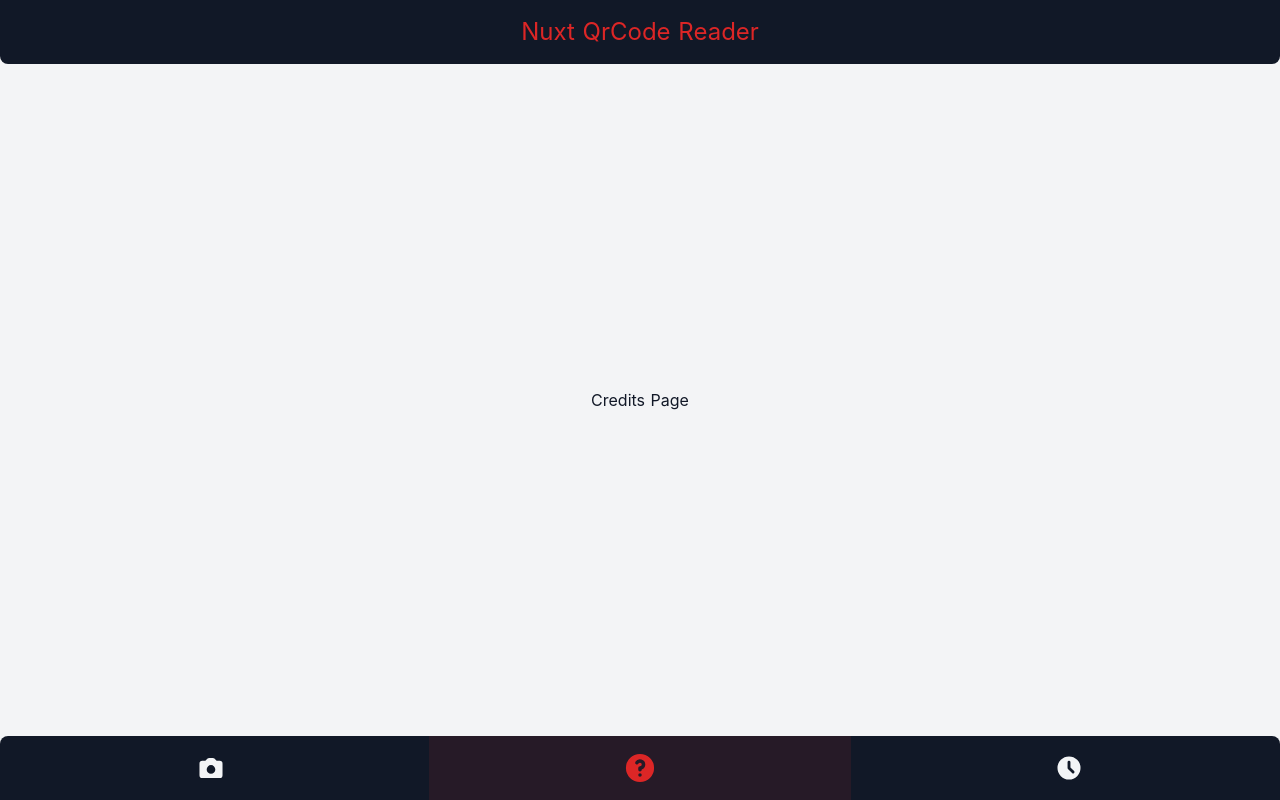
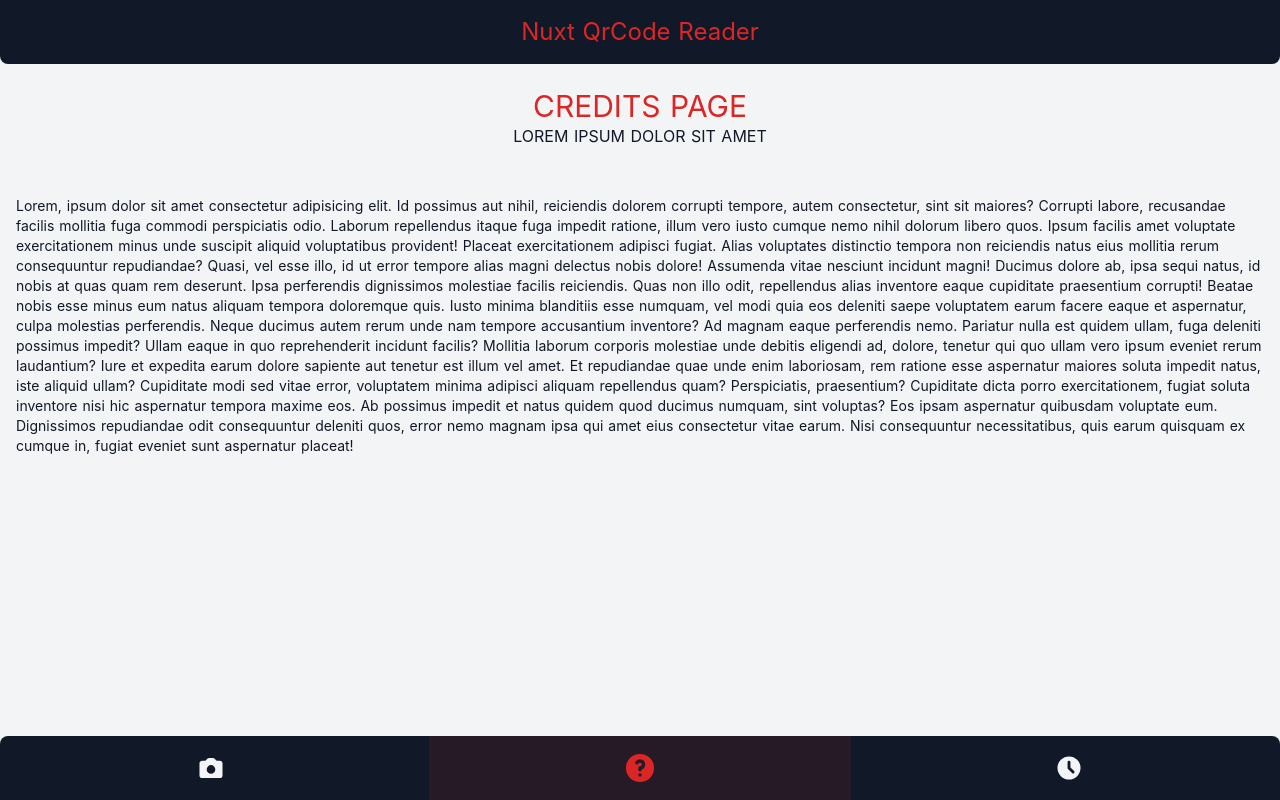
Before and after one commit to Marco-S117/nuxt-tailwind-qrcode-reader, a Nuxt app: page /credits in a window 1280 px wide. Built offline with nearby package versions, Linux system fonts and the light colour scheme; what vue-qrcode-reader would draw is missing.

Commit message:
Sistemato template delle pagine e creato file css per le transizioni

```diff
--- /dev/null
+++ b/assets/css/transitions.css
@@ -0,0 +1,43 @@
+.page-enter-active,
+.page-leave-active {
+  transition: all 0.8s ease-in-out;
+}
+
+.page-enter-active h1,
+.page-leave-active h1 {
+  transition: opacity 0.4s ease-in-out, transform 0.4s ease-in-out;
+}
+
+.page-enter-active h2,
+.page-leave-active h2 {
+  transition: opacity 0.4s ease-in-out, transform 0.4s ease-in-out;
+  transition-delay: 0.2s;
+}
+
+.page-enter-active .t-content,
+.page-leave-active .t-content {
+  transition: opacity 0.4s ease-in-out, transform 0.4s ease-in-out;
+  transition-delay: 0.6s;
+}
+
+.page-enter h1,
+.page-leave-active h1,
+.page-enter h2,
+.page-leave-active h2,
+.page-enter .t-content,
+.page-leave-active .t-content {
+  opacity: 0;
+  transform: translateY(-10px);
+}
+
+
+.fade-enter-active,
+.fade-leave-active {
+  transition: opacity 0.4s ease-in-out;
+}
+
+.fade-enter,
+.fade-leave-active,
+.fade-leave-to {
+  opacity: 0;
+}
--- a/components/AppMain.vue
+++ b/components/AppMain.vue
@@ -1,6 +1,6 @@
 <template>
-  <main class="flex items-center justify-center px-4 text-gray-900">
-    <nuxt />
+  <main class="text-gray-900">
+    <nuxt class="px-4 pt-6 pb-24" />
   </main>
 </template>
 
--- a/layouts/default.vue
+++ b/layouts/default.vue
@@ -34,17 +34,6 @@ html {
   margin: 0;
 }
 
-.fade-enter-active,
-.fade-leave-active {
-  transition: opacity 0.4s ease-in-out;
-}
-
-.fade-enter,
-.fade-leave-active,
-.fade-leave-to {
-  opacity: 0;
-}
-
 .absolute.center {
   top: 50%;
   left: 50%;
--- a/nuxt.config.js
+++ b/nuxt.config.js
@@ -20,6 +20,7 @@ export default {
 
   // Global CSS: https://go.nuxtjs.dev/config-css
   css: [
+    '~/assets/css/transitions.css'
   ],
 
   // Plugins to run before rendering page: https://go.nuxtjs.dev/config-plugins
@@ -55,7 +56,7 @@ export default {
 
   // Page transition
   pageTransition: {
-    name: 'fade',
+    name: 'page',
     mode: 'out-in'
   }
 }
--- a/pages/credits.vue
+++ b/pages/credits.vue
@@ -1,10 +1,24 @@
 <template>
-  <div>Credits Page</div>
+  <div>
+    <h1 class="text-3xl text-center uppercase text-red-600">Credits Page</h1>
+    <h2 class="text-md text-center uppercase mb-12">Lorem ipsum dolor sit amet</h2>
+    <p class="t-content text-sm">
+      Lorem, ipsum dolor sit amet consectetur adipisicing elit. Id possimus aut nihil, reiciendis dolorem corrupti tempore, autem consectetur, sint sit maiores? Corrupti labore, recusandae facilis mollitia fuga commodi perspiciatis odio.
+      Laborum repellendus itaque fuga impedit ratione, illum vero iusto cumque nemo nihil dolorum libero quos. Ipsum facilis amet voluptate exercitationem minus unde suscipit aliquid voluptatibus provident! Placeat exercitationem adipisci fugiat.
+      Alias voluptates distinctio tempora non reiciendis natus eius mollitia rerum consequuntur repudiandae? Quasi, vel esse illo, id ut error tempore alias magni delectus nobis dolore! Assumenda vitae nesciunt incidunt magni!
+      Ducimus dolore ab, ipsa sequi natus, id nobis at quas quam rem deserunt. Ipsa perferendis dignissimos molestiae facilis reiciendis. Quas non illo odit, repellendus alias inventore eaque cupiditate praesentium corrupti!
+      Beatae nobis esse minus eum natus aliquam tempora doloremque quis. Iusto minima blanditiis esse numquam, vel modi quia eos deleniti saepe voluptatem earum facere eaque et aspernatur, culpa molestias perferendis.
+      Neque ducimus autem rerum unde nam tempore accusantium inventore? Ad magnam eaque perferendis nemo. Pariatur nulla est quidem ullam, fuga deleniti possimus impedit? Ullam eaque in quo reprehenderit incidunt facilis?
+      Mollitia laborum corporis molestiae unde debitis eligendi ad, dolore, tenetur qui quo ullam vero ipsum eveniet rerum laudantium? Iure et expedita earum dolore sapiente aut tenetur est illum vel amet.
+      Et repudiandae quae unde enim laboriosam, rem ratione esse aspernatur maiores soluta impedit natus, iste aliquid ullam? Cupiditate modi sed vitae error, voluptatem minima adipisci aliquam repellendus quam? Perspiciatis, praesentium?
+      Cupiditate dicta porro exercitationem, fugiat soluta inventore nisi hic aspernatur tempora maxime eos. Ab possimus impedit et natus quidem quod ducimus numquam, sint voluptas? Eos ipsam aspernatur quibusdam voluptate eum.
+      Dignissimos repudiandae odit consequuntur deleniti quos, error nemo magnam ipsa qui amet eius consectetur vitae earum. Nisi consequuntur necessitatibus, quis earum quisquam ex cumque in, fugiat eveniet sunt aspernatur placeat!
+    </p>
+  </div>
 </template>
 
 <script>
 export default {
-
 }
 </script>
 
--- a/pages/index.vue
+++ b/pages/index.vue
@@ -1,5 +1,8 @@
 <template>
-  <div>
+  <div class="h-full w-full">
+    <h1 class="text-3xl text-center uppercase text-red-600">Home Page</h1>
+    <h2 class="text-md text-center uppercase mb-12">Lorem ipsum dolor sit amet</h2>
+    <div class="t-content flex items-center justify-center">
       <div class="scanner-container border-4 border-red-600 rounded-xl">
         <qrcode-stream
           v-if="!isDestroyed"
@@ -39,6 +42,7 @@
         >
           Reload
         </button>
+      </div>
     </div>
   </div>
 </template>
@@ -126,8 +130,8 @@ export default {
 
 <style scoped>
 .scanner-container {
-  width: 350px;
-  height: 350px;
+  width: 44vh;
+  height: 44vh;
 }
 
 >>> .qrcode-stream-camera,
--- a/pages/recent.vue
+++ b/pages/recent.vue
@@ -1,10 +1,15 @@
 <template>
-  <div>Recent Page</div>
+  <div>
+    <h1 class="text-3xl text-center uppercase text-red-600">Recent Page</h1>
+    <h2 class="text-md text-center uppercase mb-12">Lorem ipsum dolor sit amet</h2>
+    <p class="t-content text-sm">
+      Lorem, ipsum dolor sit amet consectetur adipisicing elit. Id possimus aut nihil, reiciendis dolorem corrupti tempore, autem consectetur, sint sit maiores?
+    </p>
+  </div>
 </template>
 
 <script>
 export default {
-
 }
 </script>
 
```
Lines whose indentation alone changed are shown as unchanged.
